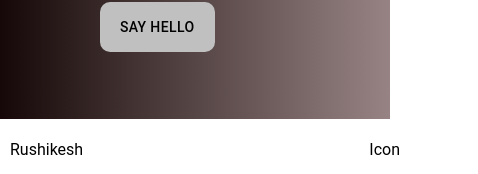
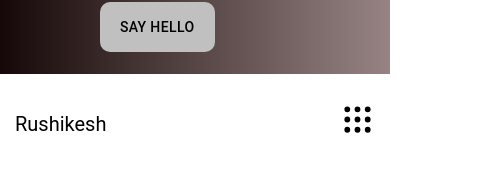
Before and after one commit to RISHIGOLI/portfolio-website, a React (Create React App) app: page / in a window 390 px wide. Shown: the part 670-844 px from the top of the page, 478 px wide, since content can reach past the window. Built offline with nearby package versions, Linux system fonts and the light colour scheme; the HTML template or start-up script is replaced by a standard one.

Commit message:
created bottom navbar

```diff
--- a/src/App.js
+++ b/src/App.js
@@ -15,13 +15,19 @@ const useStyles = makeStyles((theme) => ({
     display: 'flex', flexDirection: 'column',
     // backgroundColor: '#edf1b4',
     background: "linear-gradient(90deg, #160808, #978383)",
-    paddingBottom: '50px'
+    paddingBottom: '50px',
+    [theme.breakpoints.down(768)]: {
+      overflow: 'auto'
+    }
   },
   container2: {
     display: 'flex', flexDirection: 'column',
     // backgroundColor: '#edf1b4',
     background: "linear-gradient(90deg, #ff6b6b, #ebe364)",
-    paddingBottom: '50px'
+    paddingBottom: '50px',
+    [theme.breakpoints.down(768)]: {
+      overflow: 'auto'
+    }
   }
 }))
 
@@ -38,7 +44,7 @@ function App() {
     <ThemeProvider theme={isDarkMode ? darkTheme : lightTheme}>
       <div className={isDarkMode ? classes.container1 : classes.container2}>
         <Header changeTheme={handleChangeTheme} darkMode={isDarkMode} />
-        <BottomNavBar/>
+        <BottomNavBar />
         <Home />
         <About />
         <Skills />
--- a/src/components/BottomDrawer.jsx
+++ b/src/components/BottomDrawer.jsx
@@ -1,5 +1,5 @@
 import React from "react";
-import { Grid, Box } from "@material-ui/core";
+import { Grid, Box, makeStyles } from "@material-ui/core";
 import Drawer from "@mui/material/Drawer";
 import { CiHome } from "react-icons/ci";
 import { GoPerson } from "react-icons/go";
@@ -7,38 +7,72 @@ import { IoDocumentTextOutline } from "react-icons/io5";
 import { MdOutlineHomeRepairService } from "react-icons/md";
 import { HiOutlinePhotograph } from "react-icons/hi";
 import { VscSend } from "react-icons/vsc";
+import { Link } from "react-scroll";
+
+const useStyles = makeStyles((theme) => ({
+  drawerBackdrop: {
+    backgroundColor: "unset !important", // Example: semi-transparent black
+  },
+  drawerContent: {
+    transition: "1s ease-in-out",
+    height: "calc(25vh - 50px)", // Adjust height to account for the BottomNavBar
+    width: "100%",
+    backgroundColor: "white",
+    padding: "10px",
+    boxSizing: "border-box",
+  },
+  gridContainer: {
+    display: "flex",
+    flexWrap: "wrap",
+    justifyContent: "space-around",
+    height: "100%",
+  },
+  gridItem: {
+    display: "flex",
+    flexDirection: "column",
+    justifyContent: "center",
+    alignItems: "center",
+  },
+}));
 
 export default function BottomDrawer({ open, onClose }) {
+  const classes = useStyles();
   const tabs = [
     {
       id: "1",
       tabIcon: <CiHome />,
       tabTitle: "Home",
+      to: "home",
     },
     {
       id: "2",
       tabIcon: <GoPerson />,
       tabTitle: "About",
+      to: "about",
     },
     {
       id: "3",
       tabIcon: <IoDocumentTextOutline />,
       tabTitle: "Skills",
+      to: "skills",
     },
     {
       id: "4",
       tabIcon: <MdOutlineHomeRepairService />,
       tabTitle: "Services",
+      to: "qualifications",
     },
     {
       id: "5",
       tabIcon: <HiOutlinePhotograph />,
       tabTitle: "Portfolio",
+      to: "projects",
     },
     {
       id: "6",
       tabIcon: <VscSend />,
       tabTitle: "Contact",
+      to: "contact",
     },
   ];
 
@@ -50,9 +84,16 @@ export default function BottomDrawer({ open, onClose }) {
       PaperProps={{
         style: {
           zIndex: 1200, // Ensures the Drawer is above the BottomNavBar
-          paddingBottom: "50px", // This ensures the Drawer doesn't hide the BottomNavBar
           borderTopLeftRadius: "10px",
           borderTopRightRadius: "10px",
+          position: "absolute",
+          bottom: "100px",
+          boxShadow: "none",
+        },
+      }}
+      BackdropProps={{
+        classes: {
+          root: classes.drawerBackdrop, // Apply the custom backdrop class
         },
       }}
     >
@@ -78,7 +119,6 @@ export default function BottomDrawer({ open, onClose }) {
         >
           {tabs.map((tab) => (
             <Grid
-              key={tab.id}
               item
               xs={4} // Adjusts the number of items per row on smaller screens
               style={{
@@ -86,10 +126,20 @@ export default function BottomDrawer({ open, onClose }) {
                 flexDirection: "column",
                 justifyContent: "center",
                 alignItems: "center",
+                cursor: 'pointer',
               }}
             >
-              <Box>{tab.tabIcon}</Box>
-              <Box>{tab.tabTitle}</Box>
+              <Link
+                to={tab.to}
+                spy={true}
+                smooth={true}
+                duration={500}
+                key={tab.id}
+                onClick={onClose}
+              >
+                <Box style={{display: 'flex', justifyContent: 'center', fontSize: '35px'}}>{tab.tabIcon}</Box>
+                <Box style={{fontSize: '20px'}}>{tab.tabTitle}</Box>
+              </Link>
             </Grid>
           ))}
         </Grid>
--- a/src/components/BottomNavBar.jsx
+++ b/src/components/BottomNavBar.jsx
@@ -1,23 +1,16 @@
 import React, { useState } from "react";
 import { Grid, Box, makeStyles } from "@material-ui/core";
 import BottomDrawer from "./BottomDrawer";
+import { TbGridDots } from "react-icons/tb";
 
 const useStyles = makeStyles((theme) => ({
   container: {
-    height: "50px",
-    width: '100%',
-    padding: '5px 10px',
+    width: "100%",
+    height: "100px",
     position: "fixed",
-    backgroundColor: "white",
-    zIndex: 1000, // Ensure it's above most elements but lower than Drawer
-    bottom: '-5px',
-    display: "flex",
     left: 0,
-    justifyContent: "space-between",
-    alignItems: "center",
-    [theme.breakpoints.up(768)]: {
-      display: "none",
-    },
+    bottom: 0,
+    zIndex: 100,
   },
 }));
 
@@ -28,8 +21,20 @@ export default function BottomNavBar() {
   return (
     <>
       <Grid className={classes.container}>
-        <Box>Rushikesh</Box>
-        <Box onClick={() => setOpenBottomDrawer(true)}>Icon</Box>
+        <Grid
+          style={{
+            height: "100%",
+            width: "auto",
+            display: "flex",
+            justifyContent: "space-between",
+            alignItems: "center",
+            backgroundColor: "white",
+            padding: '0px 15px'
+          }}
+        >
+          <Box style={{fontSize: '20px'}}>Rushikesh</Box>
+          <Box onClick={() => setOpenBottomDrawer(true)} style={{cursor: 'pointer', fontSize: '35px'}}><TbGridDots/></Box>
+        </Grid>
       </Grid>
 
       {openBottomDrawer && (
```
